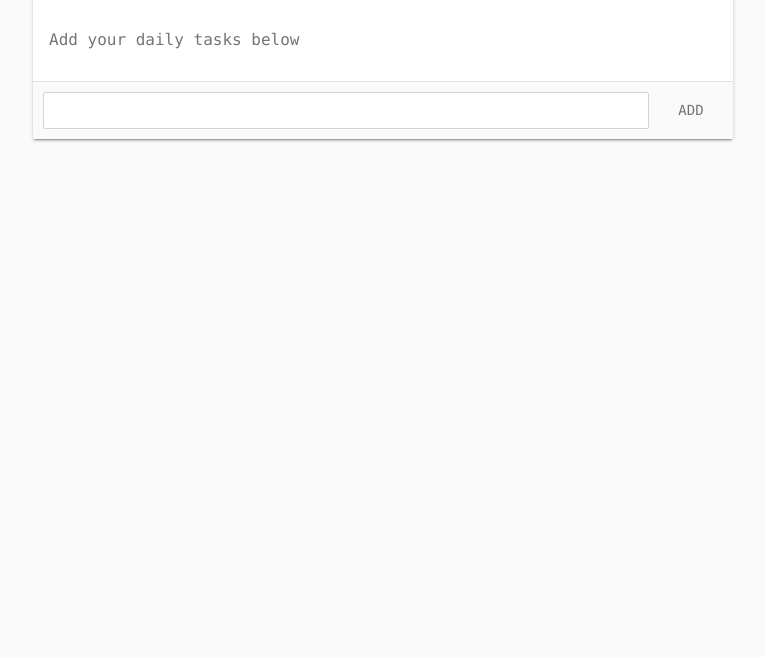
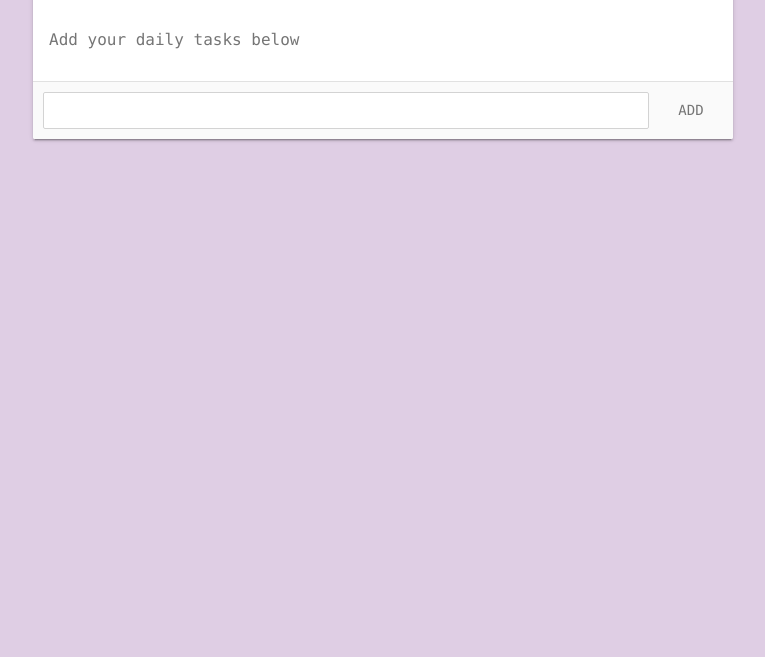
Before and after one commit to Ihor-Khomenko/simple-todo-js, a plain HTML site: page index.html in a window 1280 px wide. Shown: the part 143-800 px from the top of the page, without its empty margins (257-1022 px from the left). Drawn offline with Linux system fonts and the light colour scheme.

Commit message:
update background colors

```diff
--- a/css/todo.css
+++ b/css/todo.css
@@ -1,5 +1,5 @@
 body {
-    background-color: #fafafa;
+    background-color: #dfcee4;
     color: #757575;
     font-family: 'Consolas', Arial, Helvetica, sans-serif;
     margin: 0;
```
